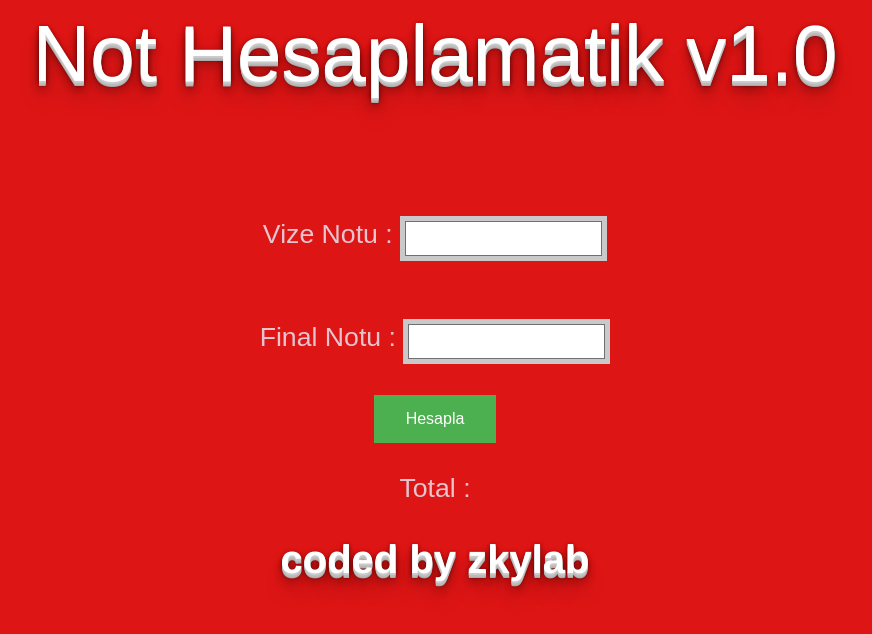
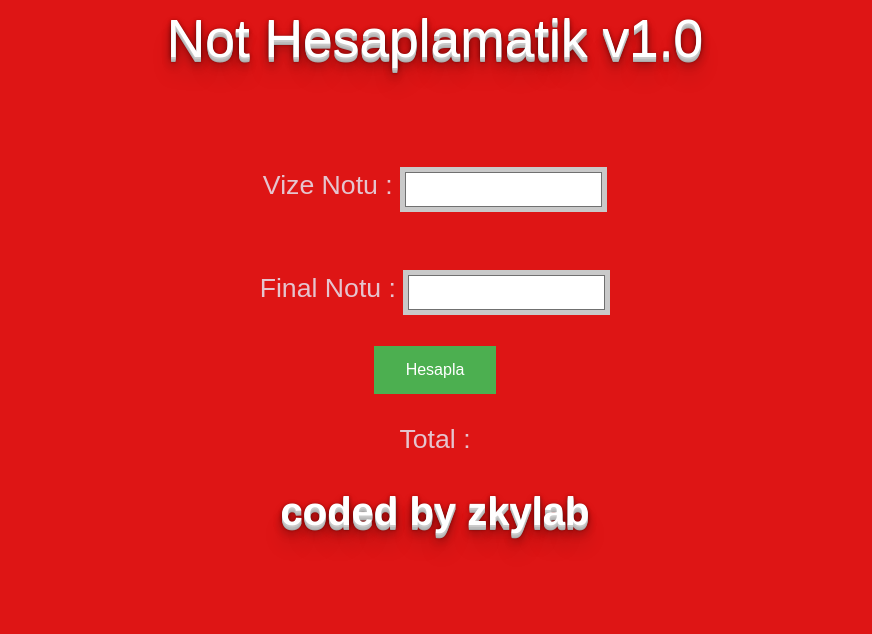
Before and after one commit to zkylab/lab, a plain HTML site: page index.html in a window 1280 px wide. Shown: the whole page, without its empty margins (205-1077 px from the left). Drawn offline with Linux system fonts and the light colour scheme.

Commit message:
Update index.html

```diff
--- a/index.html
+++ b/index.html
@@ -4,7 +4,7 @@
 			<style>
 				body {background-color:#DE1515;}
 				h1 {
-				font:normal 60pt Arial;
+				font:normal 40pt Arial;
  color:#FFFFFF;
  text-shadow: 0 1px 0 #ccc,
  0 2px 0 #c9c9c9,
```
